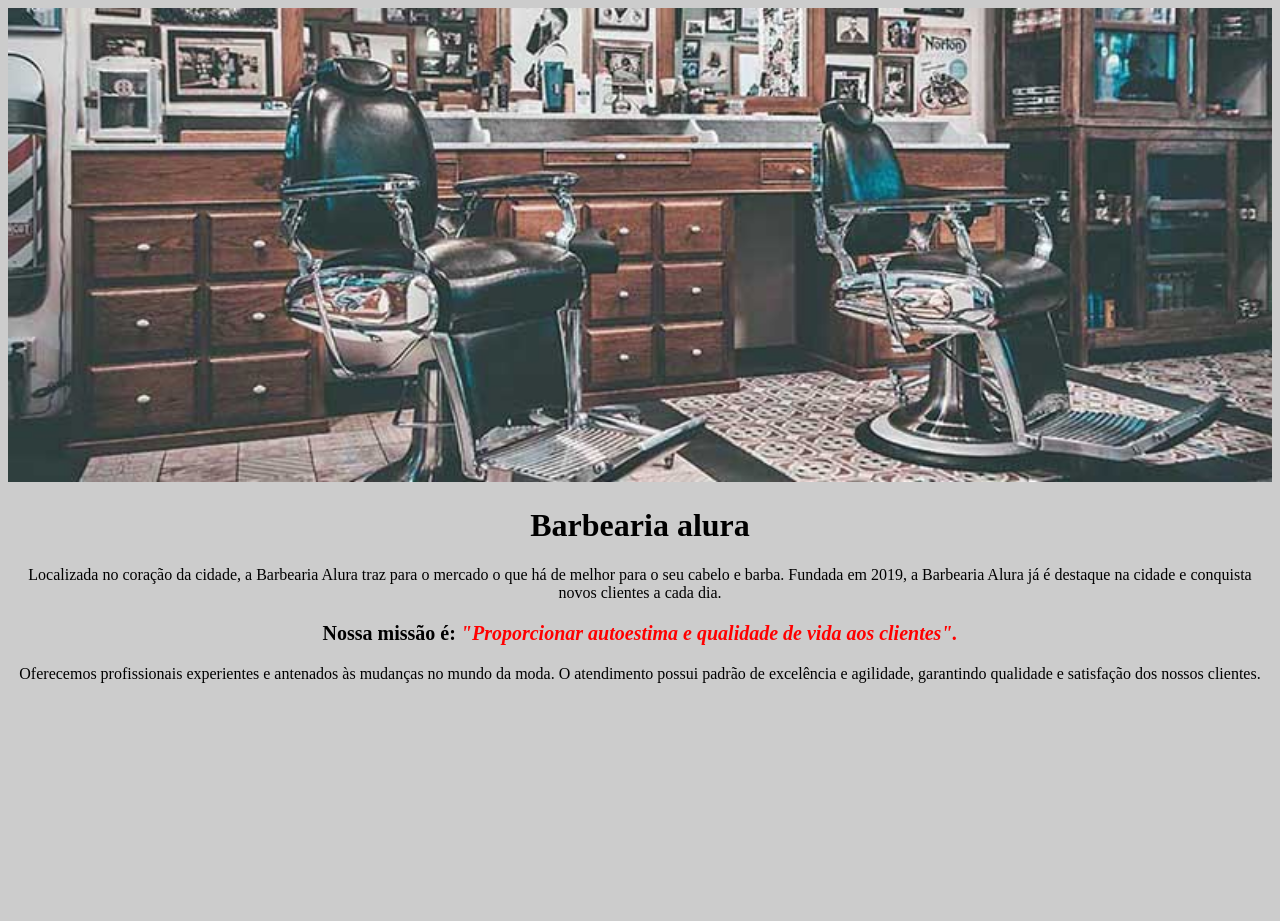
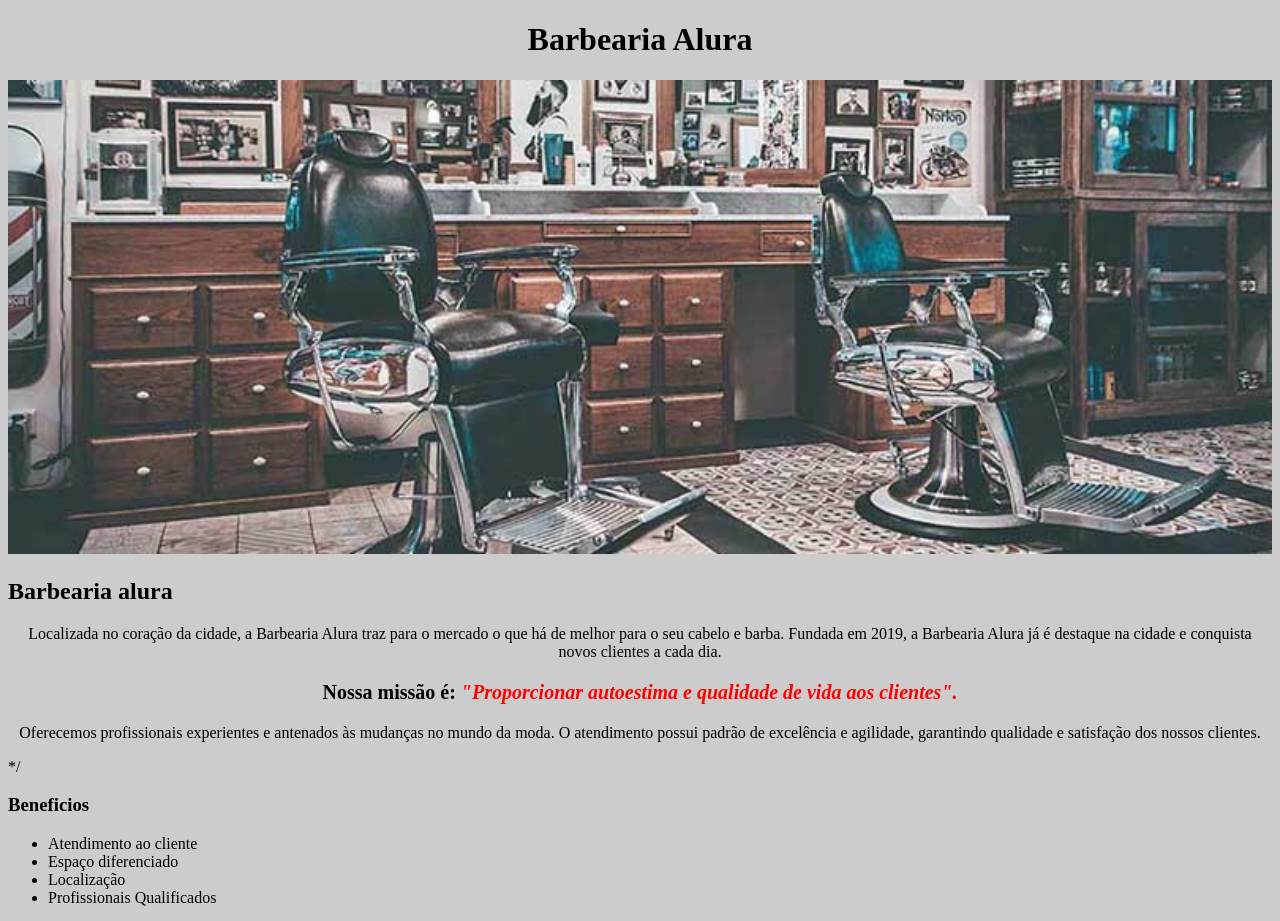
Before and after one commit to ygorvini/pererek2, a plain HTML site: page index.html in a window 1280 px wide. Shown: the top 921 px of the page. Before the commit the page ends 800 px from the top, so only its background shows below. Drawn offline with Linux system fonts and the light colour scheme.

Commit message:
Add files via upload

```diff
--- a/index.html
+++ b/index.html
@@ -1,3 +1,4 @@
+
 <!DOCTYPE html>
 <html lang="en">
 <head>
@@ -7,8 +8,12 @@
     <title>Clona Cartão</title>
 </head>
 <body>
+    <header>
+        <h1 class="titulo-principal">Barbearia Alura</h1>
+    </header>
     <img src="banner.jpg" alt="Barbearia Alura">
-    <h1>Barbearia alura</h1>
+    <div>
+    <h2 class="titulo-centralizado">Barbearia alura</h2>
 
 <p>
 Localizada no coração da cidade, a Barbearia Alura traz para o mercado o que há de melhor para o seu cabelo e barba. Fundada em 2019, a Barbearia Alura já é destaque na cidade e conquista novos clientes a cada dia.
@@ -17,6 +22,15 @@ Nossa missão é: <em>"Proporcionar autoestima e qualidade de vida aos clientes"
 </p><p></strong>
 Oferecemos profissionais experientes e antenados às mudanças no mundo da moda. O atendimento possui padrão de excelência e agilidade, garantindo qualidade e satisfação dos nossos clientes.
 </p>
+*/</div>
+    <h3 class="titulo-centralizado">Beneficios</h3>
+    <ul>
+        <li class="itens">Atendimento ao cliente</li>
+        <li class="itens">Espaço diferenciado</li>
+        <li class="itens">Localização</li>
+        <li class="itens">Profissionais Qualificados</li>
+    </ul>
+    <img src="beneficios.jpg" alt="beneficios" class="img-beneficios">
 
 </body>
 </html>
```
